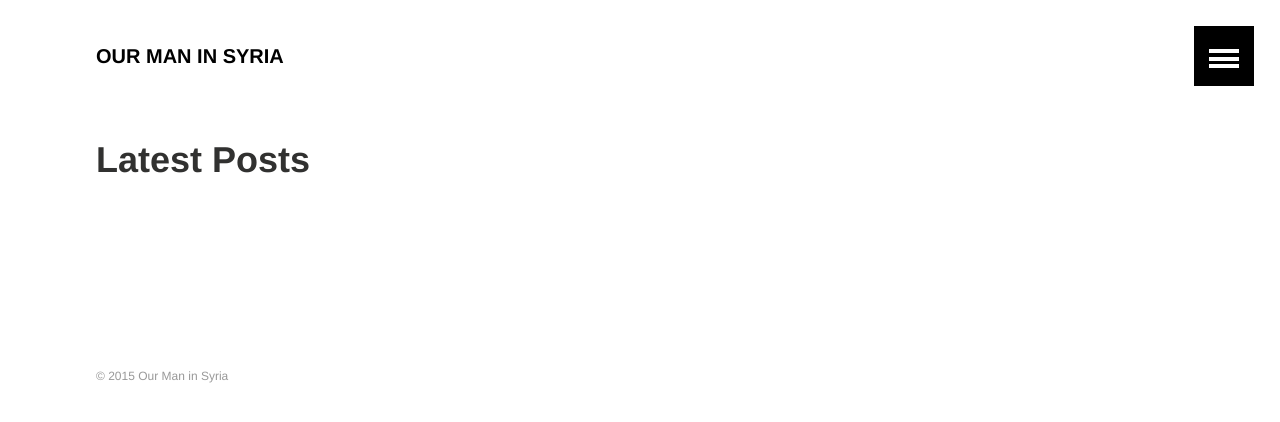
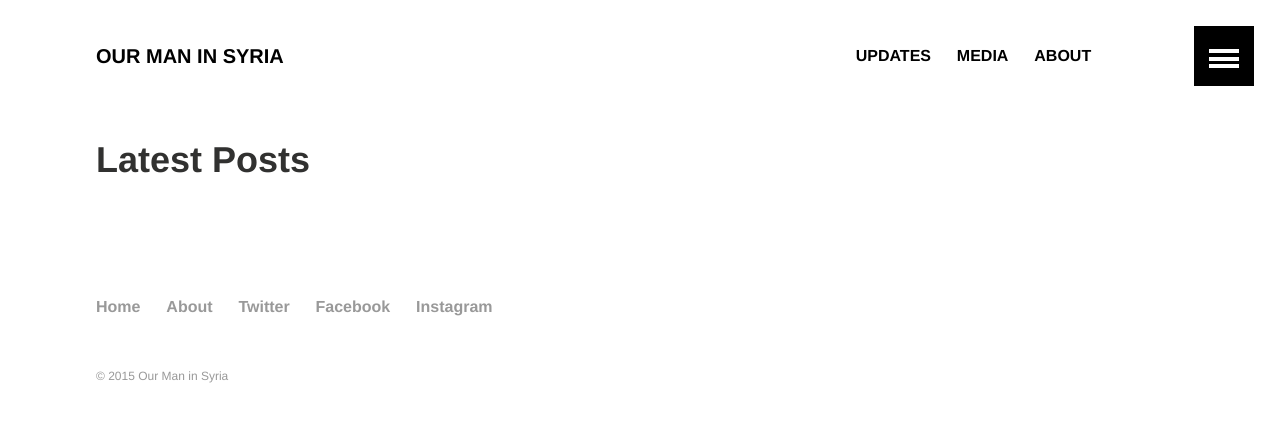
Before and after one commit to ourmaninsyria/ourmaninsyria.github.io, a Jekyll site: the page built from index.md, in a window 1280 px wide. Shown: the top 422 px of the page. Built offline with Jekyll 4.4.1, drawn with Linux system fonts in a browser that asks for light colours.

Commit message:
Add links

```diff
--- a/_data/footer.yml
+++ b/_data/footer.yml
@@ -1,4 +1,16 @@
 # Footer navigation links
 
-- title:
+- title: Home
+  url: /
+
+- title: About
+  url: /about/
+
+- title: Twitter
+  url: https://twitter.com/ourmaninsyria
+
+- title: Facebook
   url:
+
+- title: Instagram
+  url:
```
Also changed, not shown: _data/navigation.yml (+14 -3 lines).
